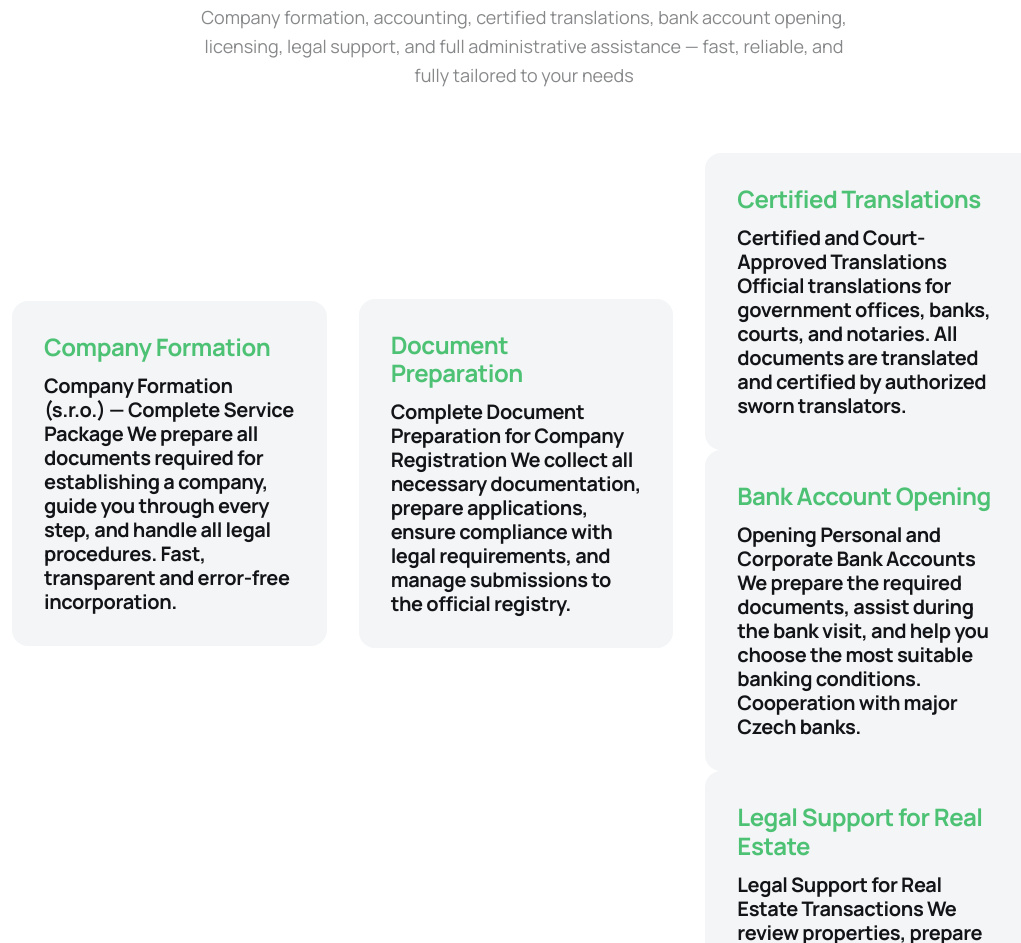
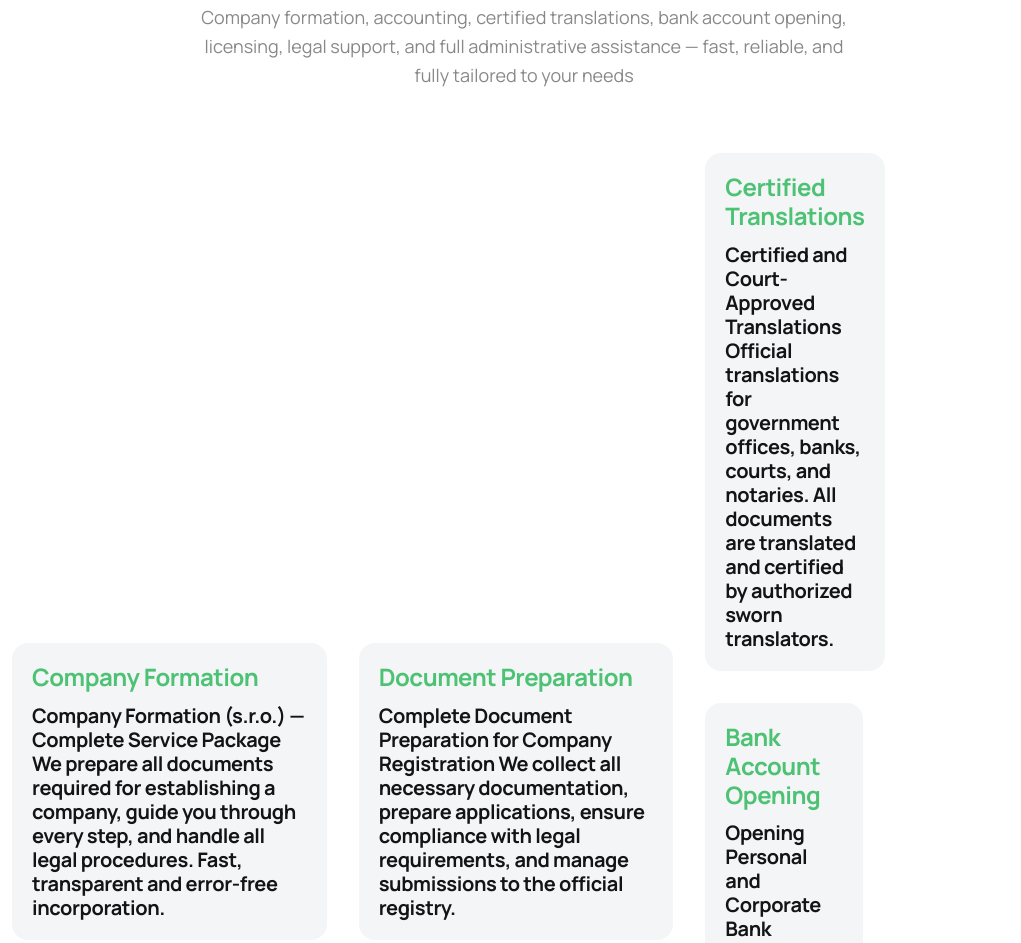
Before and after one commit to Masenko2604/services, a website built with Vite: page src/index.html in a window 1280 px wide. Shown: the part 1099-2042 px from the top of the page, without its empty margins (116-1137 px from the left). Built offline with nearby package versions, Linux system fonts and the light colour scheme.

Commit message:
update css

```diff
--- a/src/css/about_us.css
+++ b/src/css/about_us.css
@@ -37,13 +37,18 @@
 }
 
 .about-item {
-  width: 100%;
+  border-radius: 12px;
+    border-radius: 16px;
+    padding: 20px;
+    background: var(--gray);
+    position: relative;
+  /* width: 100%;
   padding: 32px 32px 32px 32px;
   border-radius: 16px;
   background: var(--gray);
 
   counter-increment: aboutCount;
-  position: relative;
+  position: relative; */
 
   @media screen and (min-width: 768px) {
     flex-basis: calc((100% - 32px) / 2);
--- a/src/partials/about_us.html
+++ b/src/partials/about_us.html
@@ -49,7 +49,7 @@
         <img class="about_img" srcset="img/memoji/memoji.png, img/memoji/memoji@2x.png 2x" src="img/memoji/memoji.png"
           alt="Portrait of teacher" width="254" height="211" />
       </div> -->
-      <ul>
+      <ul class="about-list">
         <li class="about-item">
           <h3 class="topic-title">Certified Translations</h3>
           <p class="about-item-text">
```
